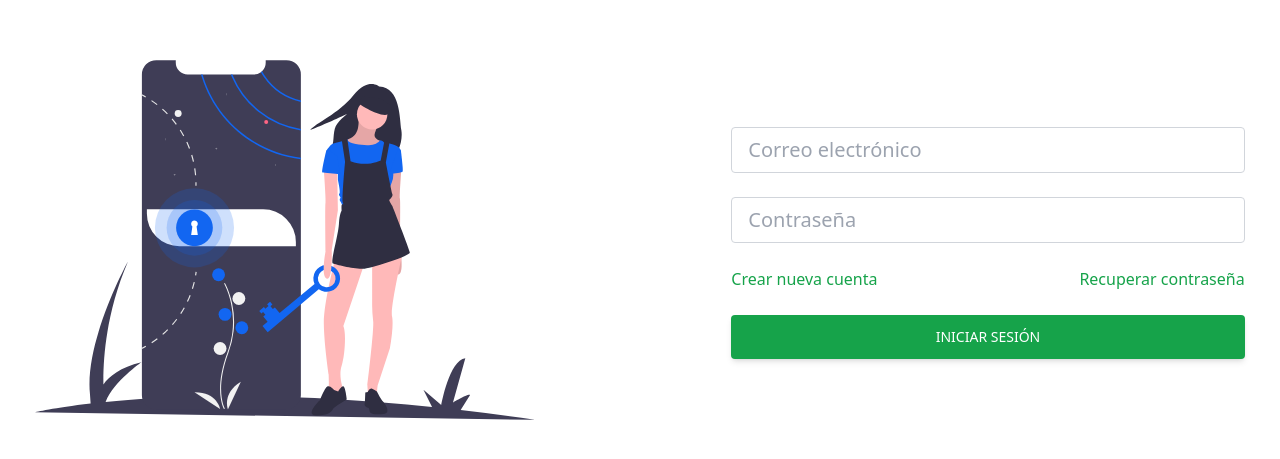
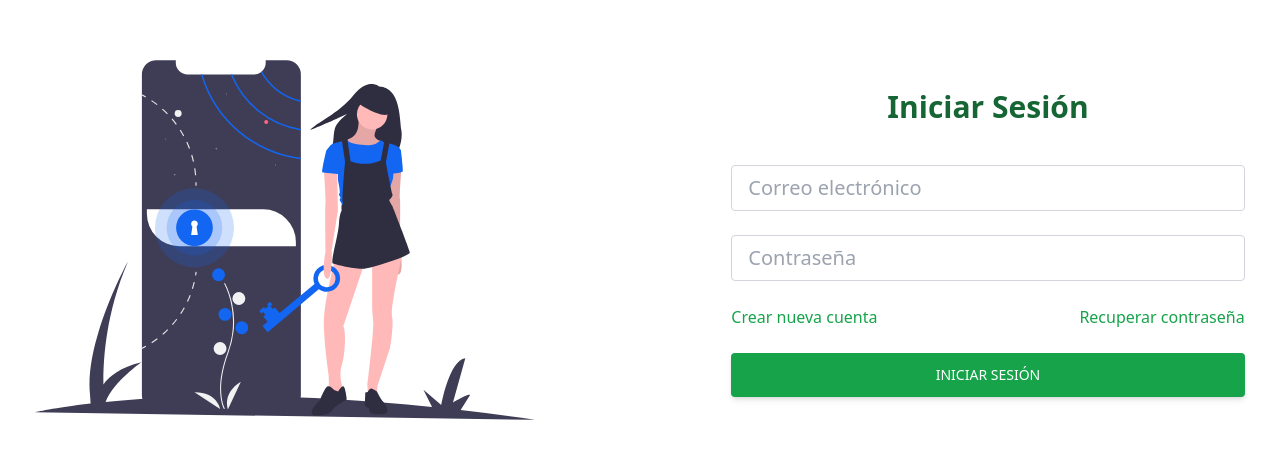
Before and after one commit to everybenefits/dashboard, a Next.js app: page /signin in a window 1280 px wide. Shown: the part 177-636 px from the top of the page. Built offline with nearby package versions, Linux system fonts and the light colour scheme.

Commit message:
Making improvement on Auth Form

```diff
--- a/components/AuthForm/index.tsx
+++ b/components/AuthForm/index.tsx
@@ -25,12 +25,12 @@ import { useRouter } from "next/router"
 import { toast } from "react-toastify"
 
 // Local Components
-import { Seo } from "../../components/Seo"
+import { Seo } from "@components/Seo"
 import { authErrorsEnglish } from "./errors"
 
 // Locales
 import { es, en } from "./locales"
-import { createAccount } from "../../firebase/authentication"
+import { createAccount } from "@firebase/authentication"
 
 export const AuthFormComponent: NextComponentType = () => {
   // Routing and locales
@@ -115,6 +115,7 @@ export const AuthFormComponent: NextComponentType = () => {
       <Seo title={seo.title} description={seo.description} url={pathname} />
       <section className="h-screen my-5">
         <div className="container px-6 py-12 h-full">
+
           <div className="flex justify-center items-center flex-wrap h-full g-6 text-gray-800">
             <div className="md:w-8/12 lg:w-6/12 mb-12 md:mb-0">
               <Image
@@ -126,6 +127,11 @@ export const AuthFormComponent: NextComponentType = () => {
               />
             </div>
             <div className="md:w-8/12 lg:w-5/12 lg:ml-20">
+            <section>
+            <h1 className="text-3xl font-bold text-center text-green-800 mb-10">
+              {pathname === "/signup" ? t.signup.title : t.signin.title}
+            </h1>
+          </section>
               <form method="POST">
 
                 <div className="mb-6">
--- a/firebase/authentication.ts
+++ b/firebase/authentication.ts
@@ -3,10 +3,11 @@ import { auth } from "./index";
 
 // Firebase modules
 import { createUserWithEmailAndPassword, signInWithEmailAndPassword } from 'firebase/auth'
+
+// Types
 import { AuthProps } from "../components/AuthForm/types";
 
-// Types
-
+// Hooks
 export const createAccount = async ({ email, password } : AuthProps) => {
   if (!email || !password) {
     throw new Error('Email and password are required');
--- a/pages/signin.tsx
+++ b/pages/signin.tsx
@@ -10,7 +10,7 @@
 import { NextPage } from 'next'
 
 // AUTH: Components
-import { AuthFormComponent } from '../components/AuthForm'
+import { AuthFormComponent } from '@components/AuthForm'
 
 const SignInPage: NextPage = () => {
   return (
--- a/pages/signup.tsx
+++ b/pages/signup.tsx
@@ -10,7 +10,7 @@
 import { NextPage } from 'next'
 
 // Locale components
-import { AuthFormComponent } from '../components/AuthForm'
+import { AuthFormComponent } from '@components/AuthForm'
 
 const SignUpPage: NextPage = () => {
   return (
```
Also changed, not shown: jsconfig.json (deleted, +0 -11 lines), tsconfig.json (+7 -1 lines).
